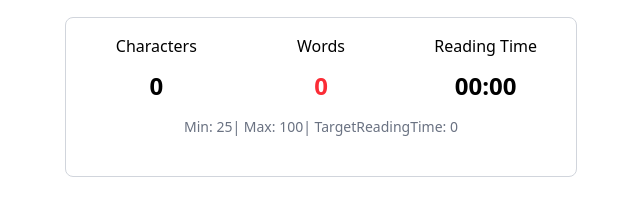
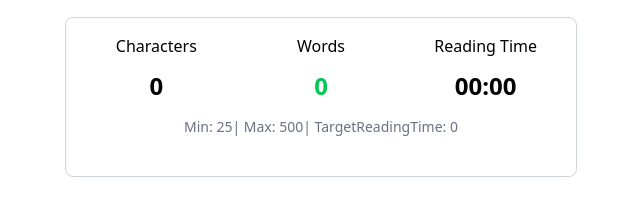
Before and after one commit to rhundal/lab_9_2, a React (Vite) app in the folder character-counter/: page / in a window 1280 px wide. Shown: the part 395-605 px from the top of the page, without its empty margins (319-959 px from the left). Built offline with nearby package versions, Linux system fonts and the light colour scheme.

Commit message:
improved logic by comparing targetReadingTime with currentReadingTime and applying styles to word count color in ui appropriately

```diff
--- a/character-counter/src/App.tsx
+++ b/character-counter/src/App.tsx
@@ -2,7 +2,9 @@ import "./App.css";
 import CharacterCounter from "./components/CharacterCounter/CharacterCounter";
 
 function App() {
-  return <CharacterCounter />;
+  return (
+    <CharacterCounter minWords={25} maxWords={500} targetReadingTime={0.3} />
+  );
 }
 
 export default App;
--- a/character-counter/src/components/CharacterCounter/CharacterCounter.tsx
+++ b/character-counter/src/components/CharacterCounter/CharacterCounter.tsx
@@ -3,10 +3,11 @@ import { useState } from "react";
 import { StatsDisplay } from "../StatsDisplay/StatsDisplay";
 import { TextInput } from "../TextInput/TextInput";
 import { type TextStats } from "../../types";
+import { type CharacterCounterProps } from "../../types";
 
 // character counter - Parent Component which combines the 2 components and manages state - intermediator between the textInput and StatsDisplay Component
 
-export default function CharacterCounter() {
+export default function CharacterCounter(props: CharacterCounterProps) {
   let stats: TextStats = {
     characterCount: 0,
     wordCount: 0,
@@ -16,8 +17,6 @@ export default function CharacterCounter() {
   const [words, setWords] = useState("");
   const [currentStats, setCurrentStats] = useState(stats);
 
-  const [minWords, setMinWords] = useState(25);
-  const [maxWords, setMaxWords] = useState(100);
   const [targetReadingTime, setTargetReadingTime] = useState<string | number>(
     0,
   );
@@ -41,18 +40,18 @@ export default function CharacterCounter() {
     setWords(textFromUser);
     let minutes: string | number = "00";
     let seconds: string | number = "00";
-    let totalTargetSeconds: string | number = 0;
+    let currentReadingTime: string | number = 0;
 
     if (textFromUser.length > 0) {
-      const words_per_minute = 200;
+      const words_per_minute = 100;
       const countedWords = textFromUser.length > 0 ? countWords(words) : 0;
 
-      totalTargetSeconds = (countedWords / words_per_minute) * 60;
+      currentReadingTime = (countedWords / words_per_minute) * 60;
 
-      minutes = Math.floor(totalTargetSeconds / 60);
-      seconds = Math.floor(totalTargetSeconds % 60);
+      minutes = Math.floor(currentReadingTime / 60);
+      seconds = Math.floor(currentReadingTime % 60);
 
-      setTargetReadingTime(Number(totalTargetSeconds).toFixed(1));
+      setTargetReadingTime(Number(props.targetReadingTime).toFixed(1));
 
       minutes = String(minutes).padStart(2, "0");
       seconds = String(seconds).padStart(2, "0");
@@ -78,8 +77,8 @@ export default function CharacterCounter() {
         <StatsDisplay
           stats={currentStats}
           showReadingTime={true}
-          minWords={minWords}
-          maxWords={maxWords}
+          minWords={props.minWords}
+          maxWords={props.maxWords}
           targetReadingTime={Number(targetReadingTime)}
         />
       </div>
--- a/character-counter/src/components/StatsDisplay/StatsDisplay.tsx
+++ b/character-counter/src/components/StatsDisplay/StatsDisplay.tsx
@@ -12,6 +12,26 @@ export const StatsDisplay: React.FC<
   maxWords,
   targetReadingTime,
 }) => {
+  // console.log("readingTime from CharacterCounter Component");
+  // console.log(stats.readingTime);
+
+  let currentReadingTime = stats.readingTime;
+  let extractedCurrentTime = currentReadingTime.toString().split(":");
+  let convertedCurrentMins = extractedCurrentTime.at(0);
+  let convertedCurrentSecs = extractedCurrentTime.at(1);
+  console.log(extractedCurrentTime);
+  let totalCurrentTime: string | number = (
+    (Number(convertedCurrentMins) / 60 + Number(convertedCurrentSecs)) /
+    100
+  ).toFixed(2);
+
+  console.log("tot time ", totalCurrentTime);
+
+  let currentColor =
+    Number(totalCurrentTime) < targetReadingTime!
+      ? "text-red-500"
+      : "text-green-500";
+
   return (
     <div className="place-items-center">
       <div className="grid grid-rows-2 w-[40%] mt-10 h-40 p-4 border border-gray-300 rounded-lg">
@@ -25,7 +45,7 @@ export const StatsDisplay: React.FC<
           </div>
           <div className="flex flex-col text-center">
             <div> Words </div>
-            <div className="mt-3 text-red-500 font-bold text-2xl">
+            <div className={`mt-3 ${currentColor} font-bold text-2xl`}>
               {" "}
               {stats.wordCount}
             </div>
```
